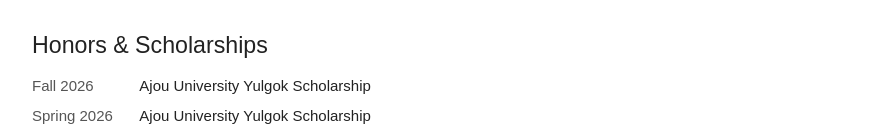
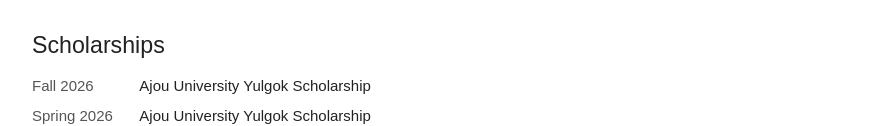
Before and after one commit to junho-so/junho-so.github.io, a plain HTML site: page index.html in a window 1280 px wide. Shown: the part 1401-1527 px from the top of the page, without its empty margins (178-1068 px from the left). Drawn offline with Linux system fonts and the light colour scheme; some icons are missing.

Commit message:
Rename the scholarship section to Scholarships

```diff
--- a/index.html
+++ b/index.html
@@ -292,7 +292,7 @@
       </section>
 
       <section id="honors" class="section" aria-labelledby="honors-title">
-        <h2 id="honors-title">Honors & Scholarships</h2>
+        <h2 id="honors-title">Scholarships</h2>
         <ul class="list">
           <li>
             <span class="date">Fall 2026</span>
```
